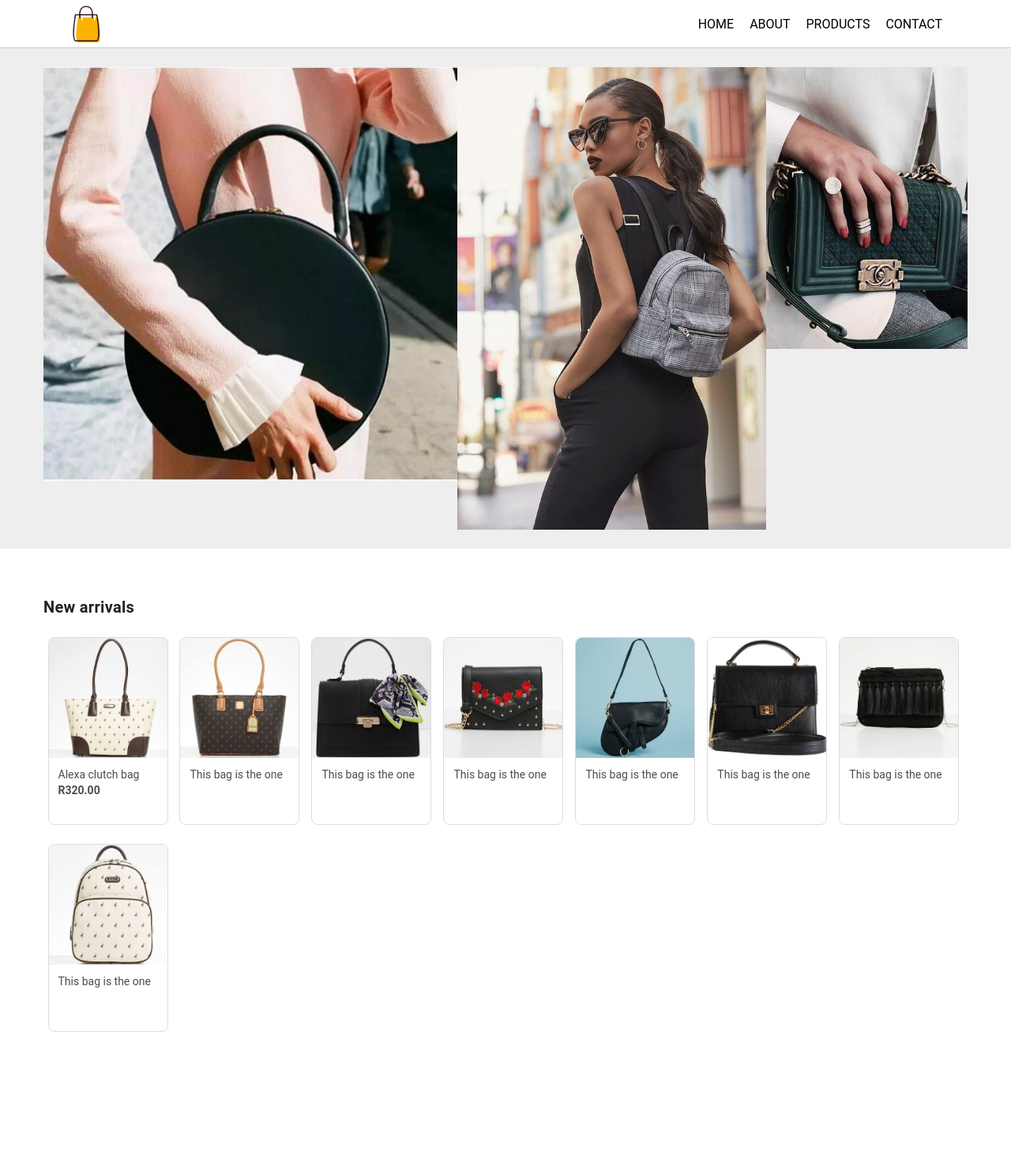
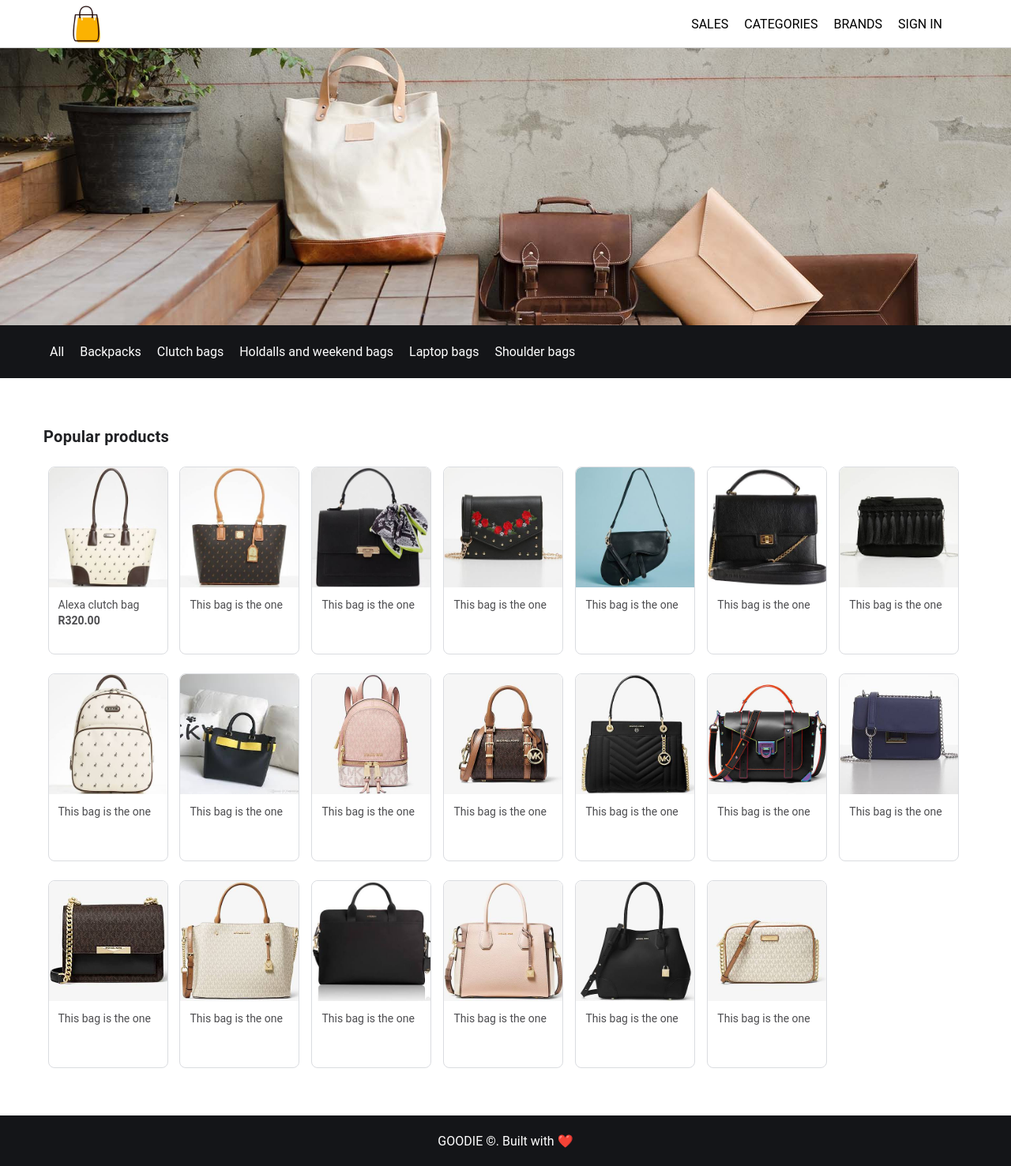
Before and after one commit to Sethabile/goodie, a PHP site: page / in a window 1280 px wide. Shown: the whole page at 79% size. Before the commit the page ends 1367 px from the top, so only its background shows below. Run offline with PHP 8.4, Linux system fonts and the light colour scheme.

Commit message:
some updates

```diff
--- a/css/styles.css
+++ b/css/styles.css
@@ -44,18 +44,18 @@ img {
 }
 
 .featured {
-    background: #EEE;
+    /* background: #EEE; */
 }
 .featured .container {
     display: flex;
     justify-content: space-around;
-    padding: 24px 0;
+    padding: 48px 0;
 }
 .featured div {
 }
 .featured img {
-    max-width: 100%;
-    max-height: 100%;
+    width: 100%;
+    /* max-width: 1170px; */
     display: block;
 }
 
@@ -75,36 +75,20 @@ img {
     border: 1px solid #dadce0;
     border-radius: 8px;
 
-    color: rgba(0, 0, 0, 0.87);
     cursor: pointer;
     display: block;
-    font-size:  13px;
-    height: 238px;
-    line-height: 15px;
-    margin-bottom: 0px;
-    margin-left: 0px;
-    margin-right: 0px;
-    margin-top: 0px;
+    min-height: 238px;
+    margin: 0px;
     position: relative;
-    text-size-adjust: 100%;
-    white-space: nowrap;
     width: 152px;
 }
 
 .product-image {
     background-color:rgb(255, 255, 255);
     box-sizing:border-box;
-    color:rgba(0, 0, 0, 0.87);
-    cursor:pointer;
     display:inline-block;
-    font-size:13px;
     height:152px;
-    justify-content:center;
-    line-height:15px;
     position:relative;
-    text-align:center;
-    text-size-adjust:100%;
-    white-space:nowrap;
     width:152px;
 
     border-radius: 8px 8px 0 0;
@@ -113,15 +97,10 @@ img {
 
 .product-details {
     color:rgba(32, 33, 36, 0.8);
-    cursor:pointer;
     display:block;
     font-size:14px;
-    /* height:82px; */
     line-height:20px;
-    padding-bottom:8px;
-    padding-left:12px;
-    padding-right:12px;
-    padding-top:8px;
+    padding: 8px 12px;
     text-size-adjust:100%;
     white-space:nowrap;
     width:128px;
@@ -142,3 +121,28 @@ img {
     white-space: nowrap;
     padding: 16px;
 }
+
+.categories {
+    background: #141518;
+    padding: 24px 0;
+}
+
+.category-item {
+    padding: 6px 8px;
+    color: white;
+    text-decoration: none;
+}
+.category-item.active, .category-item:hover {
+    color: #fdb203;
+}
+
+.footer {
+    background: #141518;
+    text-align: center;
+    color: white;
+    box-sizing: border-box;
+    height: 64px;
+    display: flex;
+    align-items: center;
+    justify-content: center;
+}
--- a/index.html
+++ b/index.html
@@ -16,25 +16,32 @@
                 <img src="images/pngtree-shopping-bag-icon.jpg">
             </div>
             <div class="navbar">
-                <a href="#">Home</a>
-                <a href="#">About</a>
-                <a href="#">Products</a>
-                <a href="#">Contact</a>
+                <a href="#">Sales</a>
+                <a href="#">Categories</a>
+                <a href="#">Brands</a>
+                <a href="#">Sign in</a>
             </div>
         </div>
     </div>
 
     <section class="featured">
+        <img src="images/banner.jpg">
+    </section>
+
+    <section class="categories">
         <div class="container">
-            <div><img src="images/new7.jpg" /></div>
-            <div><img src="images/new5.jpg" /></div>
-            <div><img src="images/new1.jpg" /></div>
+            <a href="#" class="category-item">All</a>
+            <a href="#" class="category-item">Backpacks</a>
+            <a href="#" class="category-item">Clutch bags</a>
+            <a href="#" class="category-item">Holdalls and weekend bags</a>
+            <a href="#" class="category-item">Laptop bags</a>
+            <a href="#" class="category-item">Shoulder bags</a>
         </div>
     </section>
 
     <div class="catalogue">
         <div class="section-header container">
-            New arrivals
+            Popular products
         </div>
         <div class="container">
 
@@ -110,7 +117,120 @@
                     </div>
                 </div>
             </div>
+
+            <div class="product-container">
+                <div class="product-item">
+                    <div class="product-image"><img src="./images/products/images (8).jpeg" /></div>
+                    <div class="product-details">
+                        This bag is the one
+                    </div>
+                </div>
+            </div>
+
+            <div class="product-container">
+                <div class="product-item">
+                    <div class="product-image"><img src="./images/products/images (9).jpeg" /></div>
+                    <div class="product-details">
+                        This bag is the one
+                    </div>
+                </div>
+            </div>
+
+            <div class="product-container">
+                <div class="product-item">
+                    <div class="product-image"><img src="./images/products/images (10).jpeg" /></div>
+                    <div class="product-details">
+                        This bag is the one
+                    </div>
+                </div>
+            </div>
+
+            <div class="product-container">
+                <div class="product-item">
+                    <div class="product-image"><img src="./images/products/images (11).jpeg" /></div>
+                    <div class="product-details">
+                        This bag is the one
+                    </div>
+                </div>
+            </div>
+
+            <div class="product-container">
+                <div class="product-item">
+                    <div class="product-image"><img src="./images/products/images (12).jpeg" /></div>
+                    <div class="product-details">
+                        This bag is the one
+                    </div>
+                </div>
+            </div>
+
+            <div class="product-container">
+                <div class="product-item">
+                    <div class="product-image"><img src="./images/products/images (13).jpeg" /></div>
+                    <div class="product-details">
+                        This bag is the one
+                    </div>
+                </div>
+            </div>
+
+            <div class="product-container">
+                <div class="product-item">
+                    <div class="product-image"><img src="./images/products/images (14).jpeg" /></div>
+                    <div class="product-details">
+                        This bag is the one
+                    </div>
+                </div>
+            </div>
+
+            <div class="product-container">
+                <div class="product-item">
+                    <div class="product-image"><img src="./images/products/images (15).jpeg" /></div>
+                    <div class="product-details">
+                        This bag is the one
+                    </div>
+                </div>
+            </div>
+
+            <div class="product-container">
+                <div class="product-item">
+                    <div class="product-image"><img src="./images/products/images (16).jpeg" /></div>
+                    <div class="product-details">
+                        This bag is the one
+                    </div>
+                </div>
+            </div>
+
+            <div class="product-container">
+                <div class="product-item">
+                    <div class="product-image"><img src="./images/products/images (17).jpeg" /></div>
+                    <div class="product-details">
+                        This bag is the one
+                    </div>
+                </div>
+            </div>
+
+            <div class="product-container">
+                <div class="product-item">
+                    <div class="product-image"><img src="./images/products/images (18).jpeg" /></div>
+                    <div class="product-details">
+                        This bag is the one
+                    </div>
+                </div>
+            </div>
+
+            <div class="product-container">
+                <div class="product-item">
+                    <div class="product-image"><img src="./images/products/images (19).jpeg" /></div>
+                    <div class="product-details">
+                        This bag is the one
+                    </div>
+                </div>
+            </div>
+
         </div>
+    </div>
+
+    <div class="footer">
+        GOODIE &copy;. Built with ❤️
     </div>
 </body>
 
```
Also changed, not shown: images/banner.jpg (added), images/products/images (10).jpeg (added), images/products/images (11).jpeg (added), images/products/images (12).jpeg (added), images/products/images (13).jpeg (renamed from images/products/download.jpeg), images/products/images (14).jpeg (added), images/products/images (15).jpeg (added), images/products/images (16).jpeg (added), images/products/images (17).jpeg (added), images/products/images (18).jpeg (added), images/products/images (19).jpeg (added), images/products/images (8).jpeg (added), images/products/images (9).jpeg (added).
